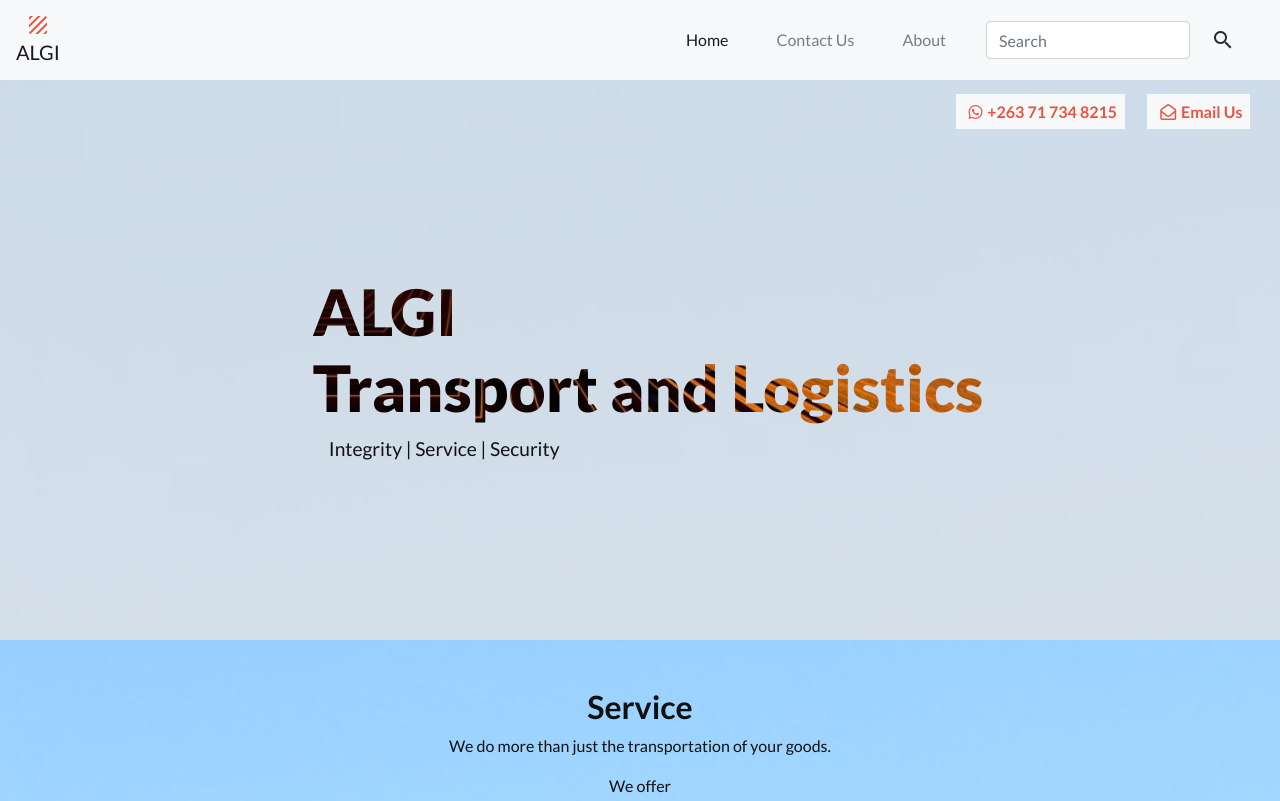
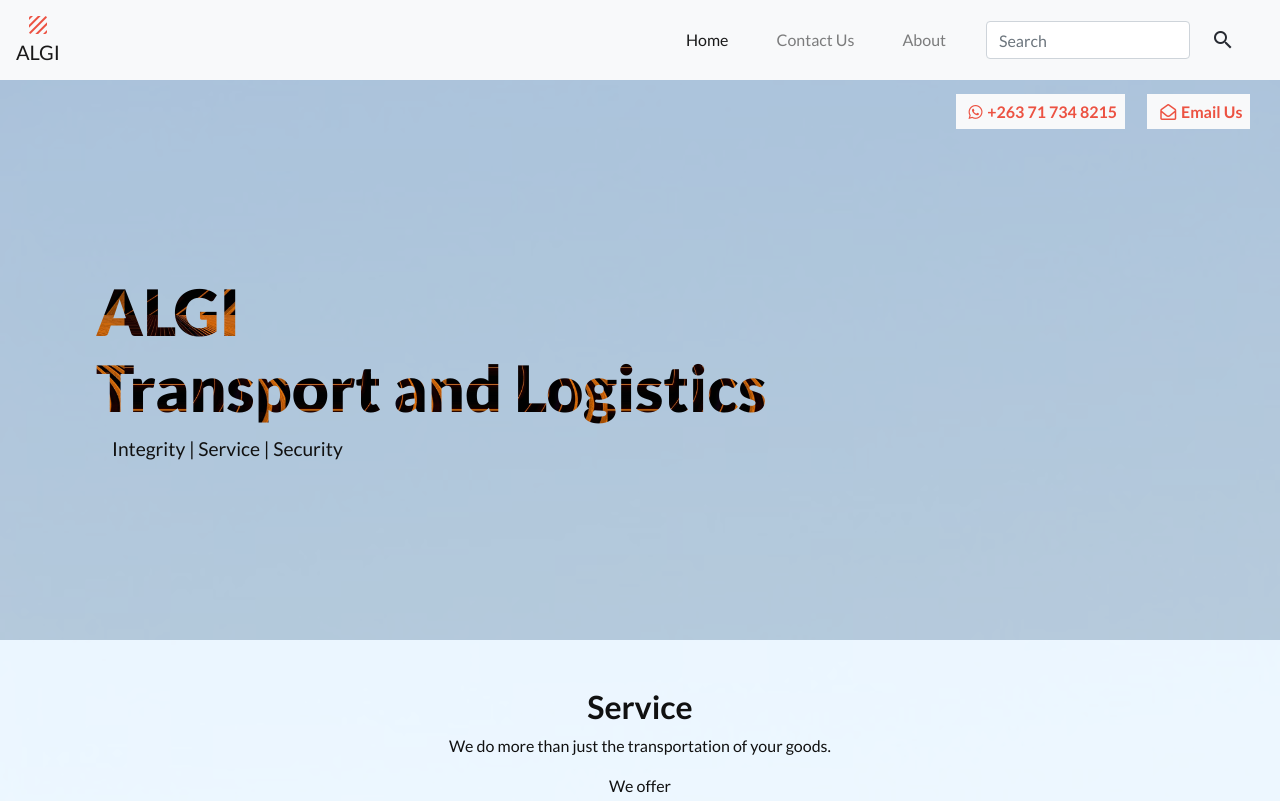
Before and after one commit to ggotora/algi, a website: page index.html in a window 1280 px wide. Shown: the top 801 px of the page. Drawn offline with nearby package versions, Linux system fonts and the light colour scheme.

Commit message:
work on heading

```diff
--- a/main.scss
+++ b/main.scss
@@ -72,7 +72,7 @@
       bottom: 0;
       left: 0;
       right: 0;
-      background-color: rgba(228, 228, 228, 0.788);
+      background-color: rgba(199, 198, 198, 0.603);
       position: absolute;
 
     }
@@ -80,7 +80,7 @@
       display: flex;
       flex-direction: column;
       justify-content: flex-end;
-      align-items: center;
+      padding-left: 5rem;
       height: 75%;
       .card {
         position: absolute;
@@ -94,8 +94,10 @@
           font-size: 5vw;
           font-weight: 900;
           background-image: url("./img/photo-1489648022186-8f49310909a0.jpeg");
-          background-size: cover;
-          background-position: top top;
+          // background-image: url("https://images.unsplash.com/photo-1566577994649-b4b9e93e3b02?ixlib=rb-1.2.1&ixid=eyJhcHBfaWQiOjEyMDd9&auto=format&fit=crop&w=962&q=80");
+          background-size: contain;
+          background-position:  center 500px;
+          background-repeat: repeat;
           background-clip: text;
             -webkit-background-clip: text;
           color: transparent;
@@ -117,7 +119,7 @@
 
 .cta {
 
-
+  background-color: rgba(255, 255, 255, 0.808);
   .cards {
     display: flex;
     justify-content: center;
```
Also changed, not shown: main.css, 1 other file.
